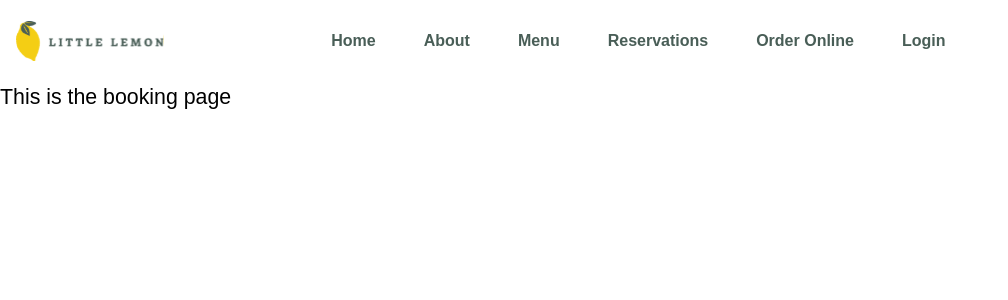
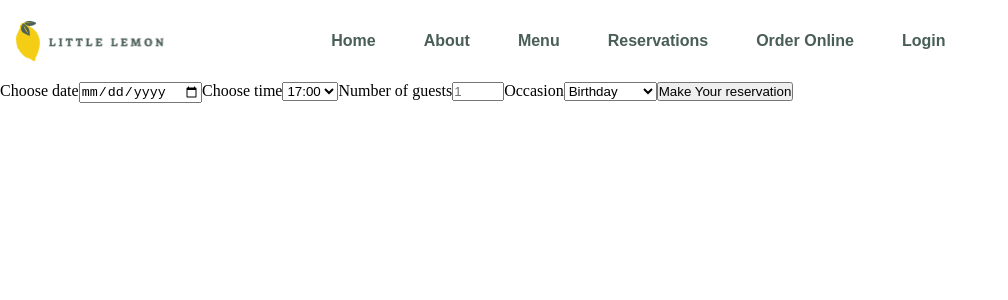
Before and after one commit to jjb125/coursera-front-end-capstone, a React (Create React App) app: page /reservations in a window 1280 px wide. Shown: the top 300 px of the page, without its empty margins (0-1008 px from the left). Built offline with nearby package versions, Linux system fonts and the light colour scheme.

Commit message:
Add booking form, tests

```diff
--- a/src/App.js
+++ b/src/App.js
@@ -1,19 +1,22 @@
-import  { Route, Routes } from 'react-router-dom'
+import { Route, Routes } from 'react-router-dom'
 import Header from './components/Header'
 import Footer from './components/Footer'
 import Home from './pages/Home'
 import Booking from './pages/Booking'
+import Main  from './components/Main'
 import './App.css';
 
 function App() {
   return (
     <>
-      <Header/>
-      <Routes>
-        <Route path='/' element={<Home/>} />
-        <Route path='/reservations' element={<Booking/>} />
-      </Routes>
-      <Footer/>
+      <Header />
+      <Main>
+        <Routes>
+          <Route path='/' element={<Home />} />
+          <Route path='/reservations' element={<Booking />} />
+        </Routes>
+      </Main>
+      <Footer />
     </>
   );
 }
--- /dev/null
+++ b/src/components/BookingForm.js
@@ -0,0 +1,34 @@
+import { useState } from "react"
+
+function BookingForm({ availableTimes, dispatchResDateChange }) {
+
+    const [resDate, setResDate] = useState('');
+    const [resTime, setResTime] = useState('');
+    const [resNumGuests, setResNumGuests] = useState('');
+
+    function handleResDateChange(e) {
+        setResDate(e.target.value);
+        dispatchResDateChange(e.target.value);
+    }
+
+    return (
+        <form >
+            <label htmlFor="res-date">Choose date</label>
+            <input type="date" id="res-date" value={resDate} onChange={handleResDateChange} />
+            <label htmlFor="res-time">Choose time</label>
+            <select id="res-time" value={resTime} onChange={(e) => setResTime(e.target.value)}>
+                {availableTimes.map(time => <option key={time}>{time}</option>)}
+            </select>
+            <label htmlFor="guests" value={resNumGuests} onChange={(e) => setResNumGuests(e.target.value)}>Number of guests</label>
+            <input type="number" placeholder="1" min="1" max="10" id="guests" />
+            <label htmlFor="occasion">Occasion</label>
+            <select id="occasion">
+                <option>Birthday</option>
+                <option>Anniversary</option>
+            </select>
+            <input type="submit" value="Make Your reservation" />
+        </form>
+    )
+}
+
+export default BookingForm;
--- a/src/components/Main.js
+++ b/src/components/Main.js
@@ -1,6 +1,7 @@
-function Main() {
+function Main({children}) {
     return (
       <main>
+        {children}
       </main>
     );
   };
--- a/src/pages/Booking.js
+++ b/src/pages/Booking.js
@@ -1,8 +1,17 @@
+import BookingForm from '../components/BookingForm'
+import { useReducer } from 'react';
+
 function Booking() {
+    const updateTimes = (resDate) => initializeTimes()
+
+    const initializeTimes = () => ['17:00','18:00','19:00','20:00','21:00','22:00']
+
+    const [availableTimes, dispatchResDateChange] = useReducer(updateTimes, initializeTimes())
+
     return (
-      <main>
-        <p>This is the booking page</p>
-      </main>
+        <BookingForm
+        availableTimes={availableTimes}
+        dispatchResDateChange={dispatchResDateChange} />
     );
   };
 
--- a/src/pages/Home.js
+++ b/src/pages/Home.js
@@ -1,9 +1,7 @@
 import Hero from '../components/Hero'
 function Home() {
     return (
-      <main>
         <Hero/>
-      </main>
     );
   };
 
```
Also changed, not shown: 2 other files (tests, documents, lock files or other folders).
